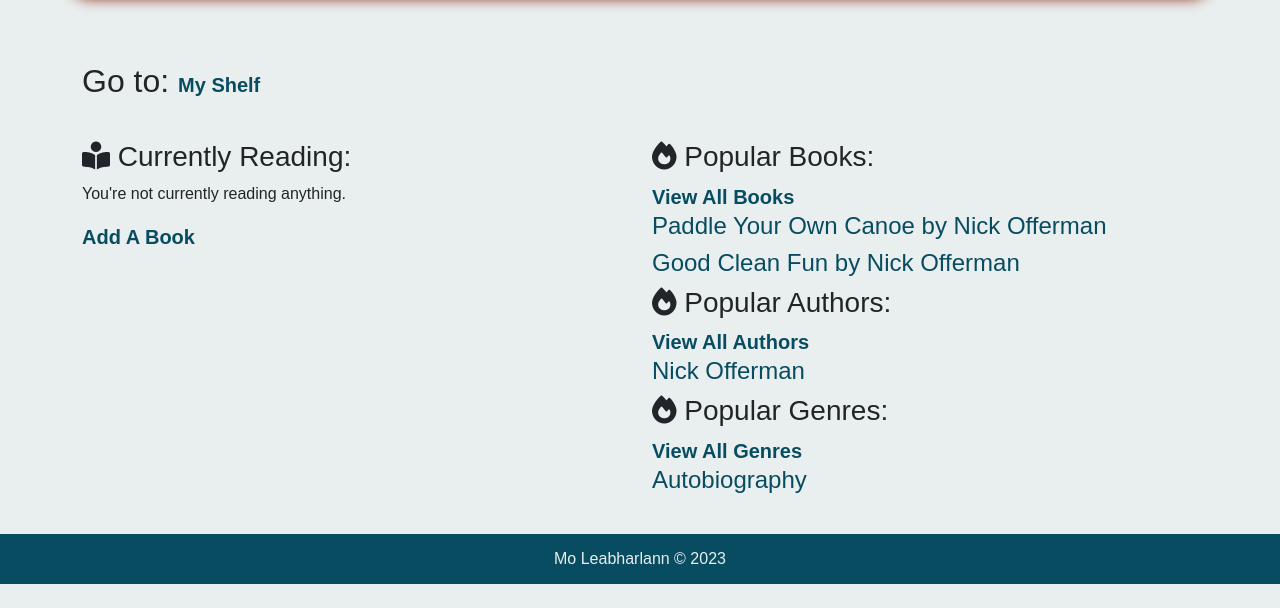
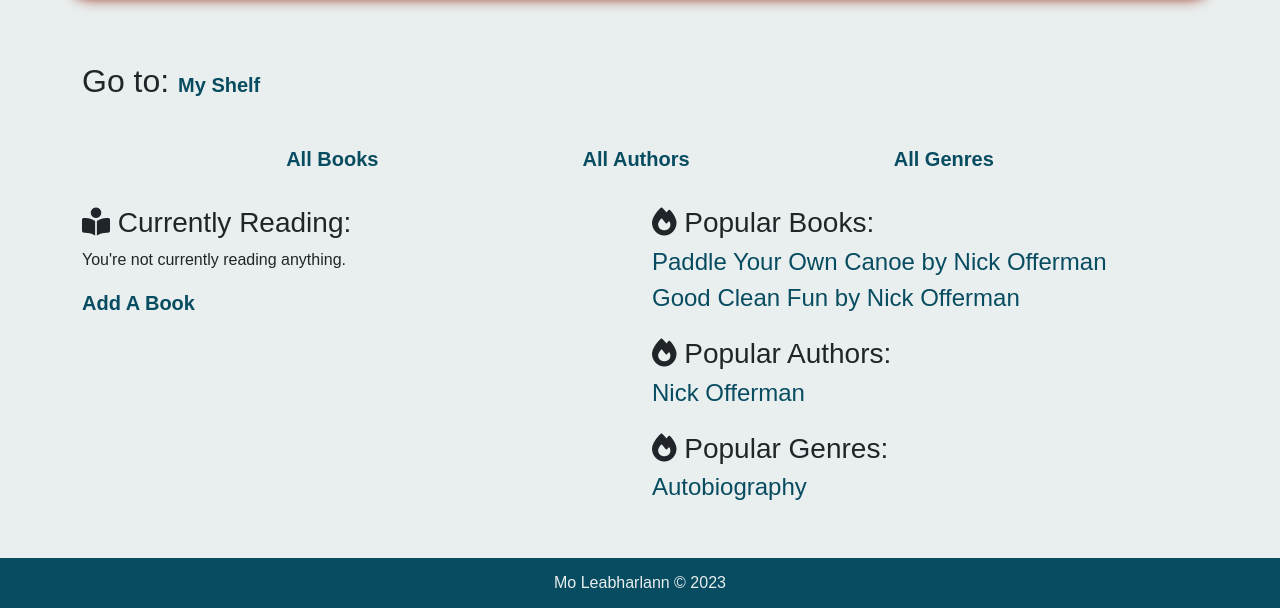
Before and after one commit to SJECollins/leabharlann, a Django app: page / in a window 1280 px wide. Shown: the part 454-1062 px from the top of the page. Before the commit the page ends 1038 px from the top, so only its background shows below. Run offline with Django 4.2, Linux system fonts and the light colour scheme; a user stored in the database is signed in; data comes from the database, SQL or seed files in the repository; data that the repository does not hold is empty; some libraries are stand-ins or nearby versions; some web fonts are replaced.

Commit message:
Update index layout

```diff
--- a/home/templates/home/index.html
+++ b/home/templates/home/index.html
@@ -29,6 +29,13 @@
         </div>
     </div>
 </section>
+<section class="container mb-4">
+    <div class="d-flex justify-content-evenly">
+        <h3><a class="links" href="{% url 'books:book-list' %}">All Books</a></h3>
+        <h3><a class="links" href="{% url 'books:author-list' %}">All Authors</a></h3>
+        <h3><a class="links" href="{% url 'books:genre-list' %}">All Genres</a></h3>
+    </div>
+</section>
 <section class="container">
     <div class="row">
         <div class="col-12 col-md-6">
@@ -45,9 +52,8 @@
             </div>
         </div>
         <div class="col-12 col-md-6">
-            <div>
+            <div class="mb-4">
                 <h3><i class="fa-solid fa-fire"></i> Popular Books:</h3>
-                <a class="links" href="{% url 'books:book-list' %}">View All Books</a>
                 {% for book in popular_books %}
                 <a class="links" href="{% url 'books:book-detail' book.id %}">
                     <h4>{{ book }}</h4>
@@ -56,9 +62,8 @@
                 <p>There are no popular books yet.</p>
                 {% endfor %}
             </div>
-            <div>
+            <div class="mb-4">
                 <h3><i class="fa-solid fa-fire"></i> Popular Authors:</h3>
-                <a class="links" href="{% url 'books:author-list' %}">View All Authors</a>
                 {% for author in popular_authors %}
                 <a class="links" href="{% url 'books:author-detail' author.id %}">
                     <h4>{{ author }}</h4>
@@ -67,9 +72,8 @@
                 <p>There are no popular authors yet.</p>
                 {% endfor %}
             </div>
-            <div>
+            <div class="mb-4">
                 <h3><i class="fa-solid fa-fire"></i> Popular Genres:</h3>
-                <a class="links" href="{% url 'books:genre-list' %}">View All Genres</a>
                 {% for genre in popular_genres %}
                 <a class="links" href="{% url 'books:genre-detail' genre.id %}">
                     <h4>{{ genre }}</h4>
@@ -88,7 +92,8 @@
         <div class="row">
             <div class="col-12 mb-4">
                 <h2>What is Mo Leabharlann?</h2>
-                <p>Mo Leabharlann is a personal library app. It allows you to keep track of the books you've read, the
+                <p>Mo Leabharlann is a personal library app. It allows you to keep track of the books you've read,
+                    the
                     books you're currently reading, and the books you want to read.</p>
                 <p>It also allows you to keep track of your favourite authors and genres.</p>
                 <p>It's a great way to keep track of your reading habits and to discover new books and authors.</p>
```
